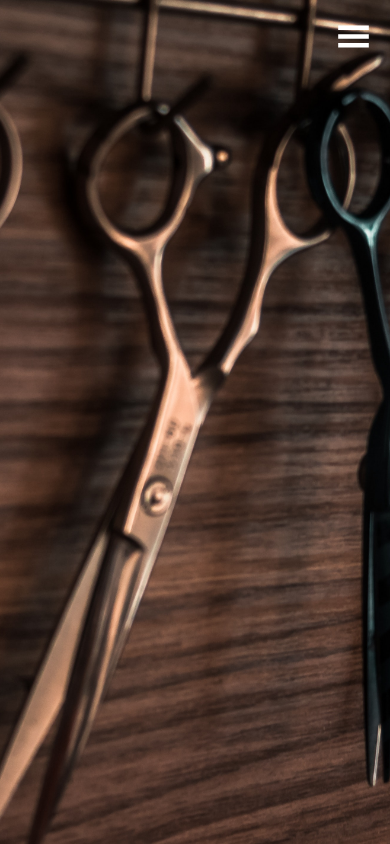
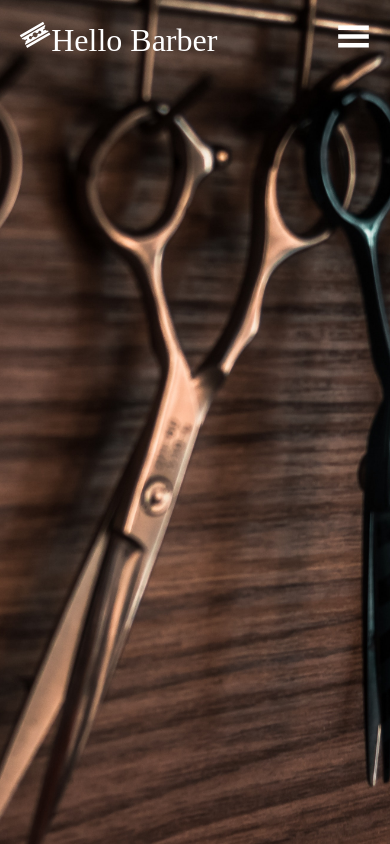
Before and after one commit to JonneBR/hello-barber, a React (Create React App) app: page / in a window 390 px wide. Built offline with nearby package versions, Linux system fonts and the light colour scheme.

Commit message:
logo mobile css style

```diff
--- a/src/components/Navbar.css
+++ b/src/components/Navbar.css
@@ -103,6 +103,11 @@ body {
   display: none;
 }
 
+.logo-container-mobile {
+  display: none;
+  z-index: 0;
+}
+
 @media screen and (max-width: 960px) {
   .menu-container {
     /* border: 1px solid red; */
@@ -159,7 +164,22 @@ body {
     padding: 0;
     margin-top: 15rem;
     height: 50px;
+    z-index: 1;
   }
+  .logo-container-mobile {
+    display: flex;
+    position: absolute;
+    top: 0;
+    left: 0;
+    margin: 1.2rem;
+    font-size: 2rem;
+    z-index: 1;
+  }
+  .navbar-logo-mobile {
+    color: #fff;
+    text-decoration: none;
+  }
+
   .media-items {
     display: flex;
     align-content: center;
@@ -192,6 +212,13 @@ body {
     font-size: 1.5rem;
   }
   .logo-container {
+    display: flex;
     margin: 0;
+    z-index: 1;
+  }
+
+  .navbar-logo {
+    display: flex;
+    z-index: 1;
   }
 }
--- a/src/components/Navbar.js
+++ b/src/components/Navbar.js
@@ -61,6 +61,7 @@ function Navbar() {
                   Hello Barber
                 </Link>
               </div>
+
               <div className="media-items">
                 <Link to="/" className="nav-media">
                   <FaFacebook className="social-media-icons" />
@@ -89,6 +90,16 @@ function Navbar() {
                 </li>
               </div>
             </div>
+            <div className="logo-container-mobile">
+              <Link
+                to="/"
+                className="navbar-logo-mobile"
+                onClick={closeMobileMenu}
+              >
+                <GiRazorBlade className="navbar-icon-mobile" />
+                Hello Barber
+              </Link>
+            </div>
             <div onClick={handleClick} className="menu-icon">
               {!click ? <GiHamburgerMenu /> : <TiTimesOutline />}
             </div>
```
